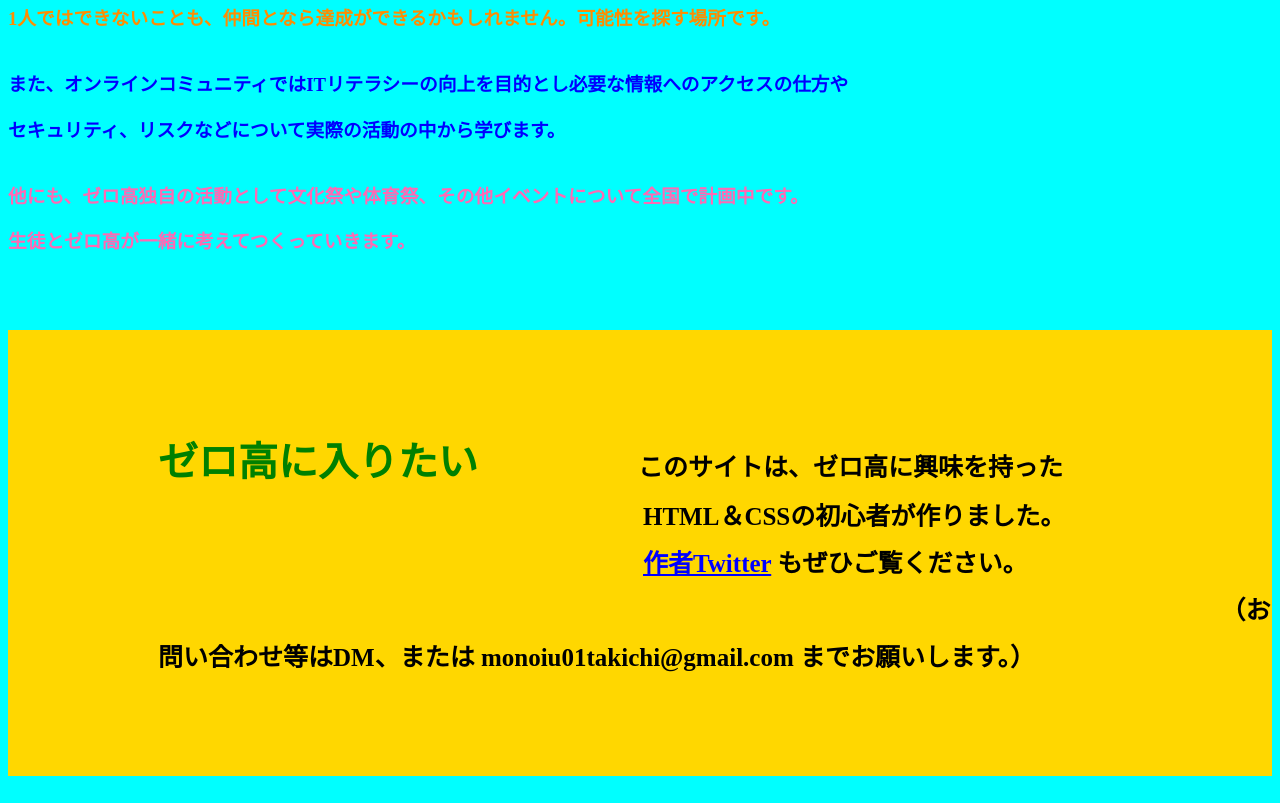
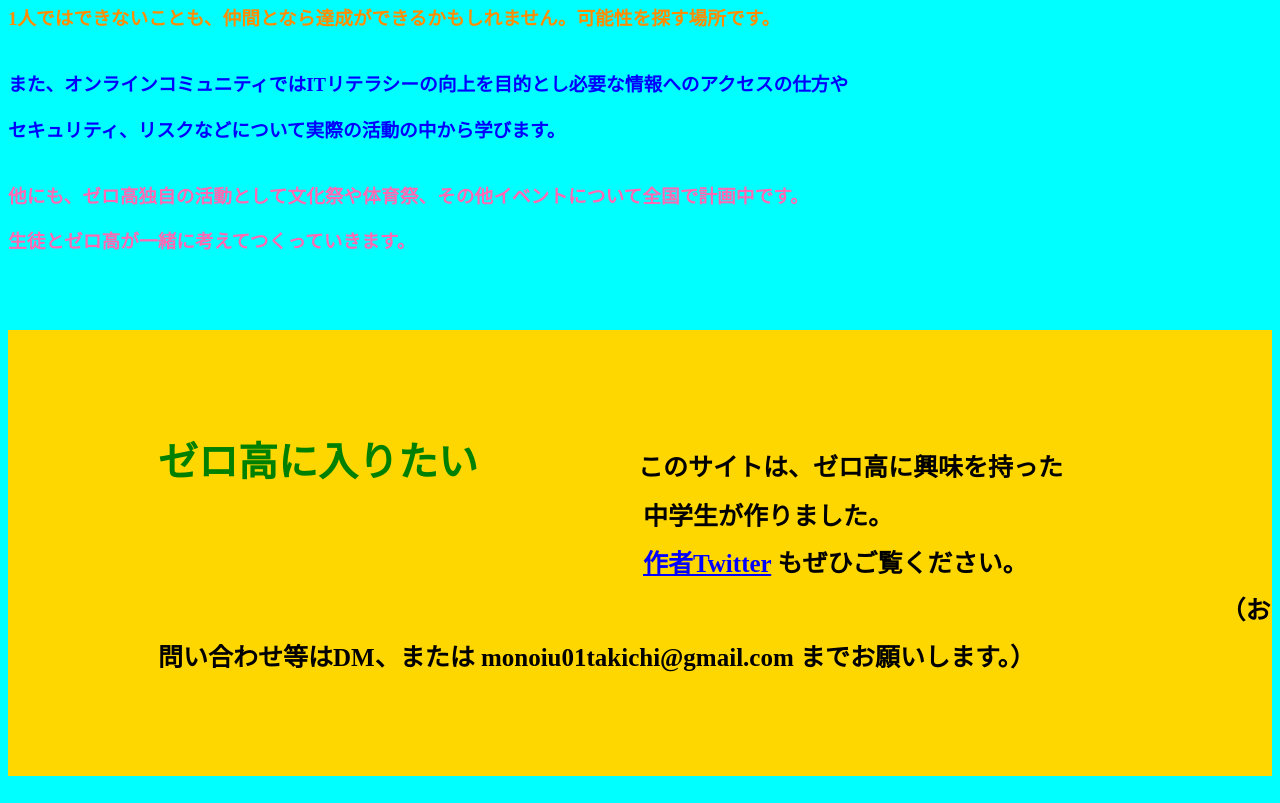
Before and after one commit to 01takichi/zero-ko_nihairitai, a plain HTML site: page index.html in a window 1280 px wide. Shown: the part 3400-4203 px from the top of the page. Drawn offline with Linux system fonts and the light colour scheme.

Commit message:
Update index.html

```diff
--- a/index.html
+++ b/index.html
@@ -105,7 +105,7 @@
 
     <h1 class="title2">ゼロ高に入りたい
       <span class="end">このサイトは、ゼロ高に興味を持った</span>
-      <span class="end2">HTML＆CSSの初心者が作りました。</span>
+      <span class="end2">中学生が作りました。</span>
       <span class="end2"><a href="https://twitter.com/takichi_program" target="_blank">作者Twitter</a> もぜひご覧ください。</span>
       <span class="end3">　　　（お問い合わせ等はDM、または monoiu01takichi@gmail.com までお願いします。）</span>
     </h1>
```
